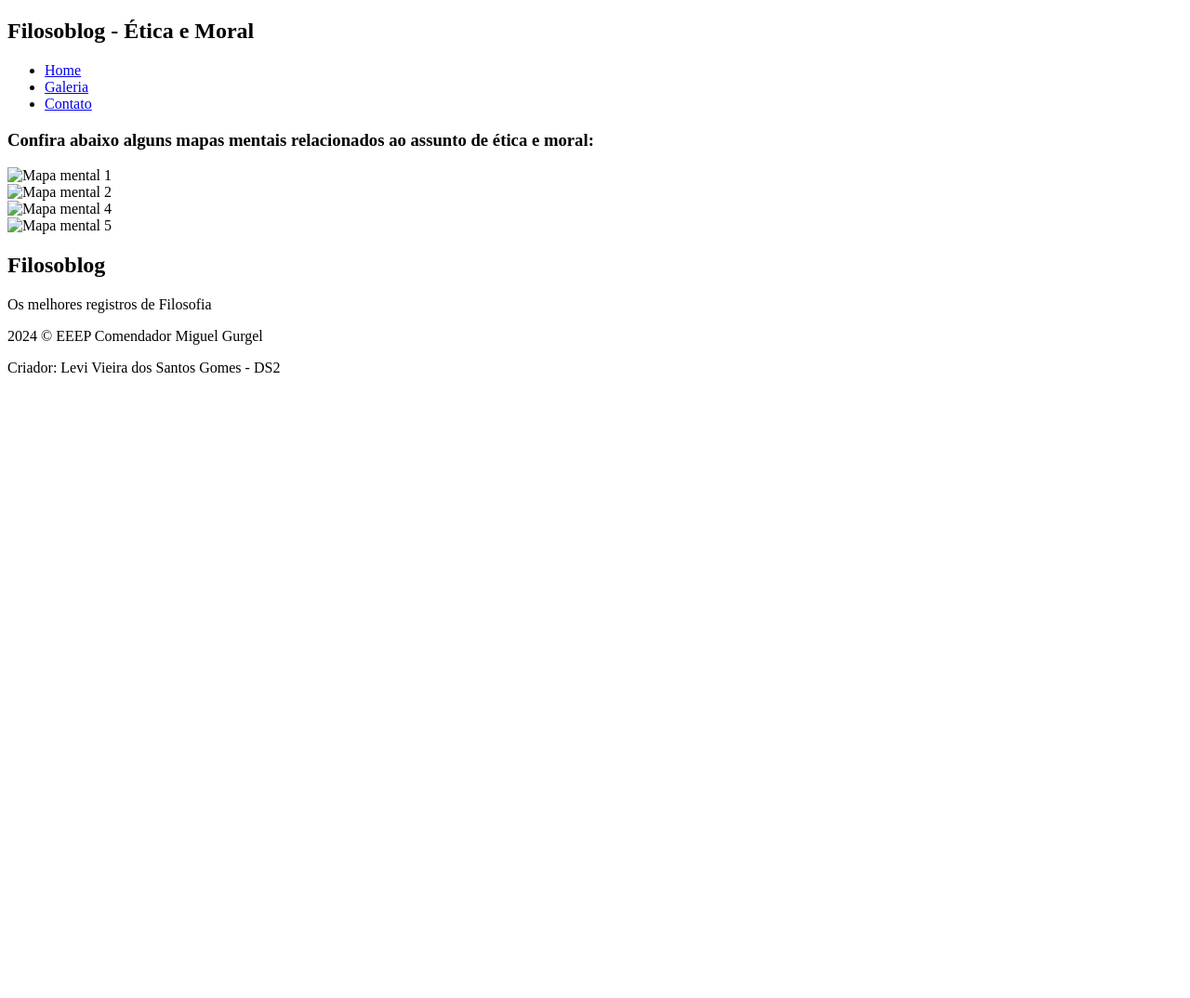
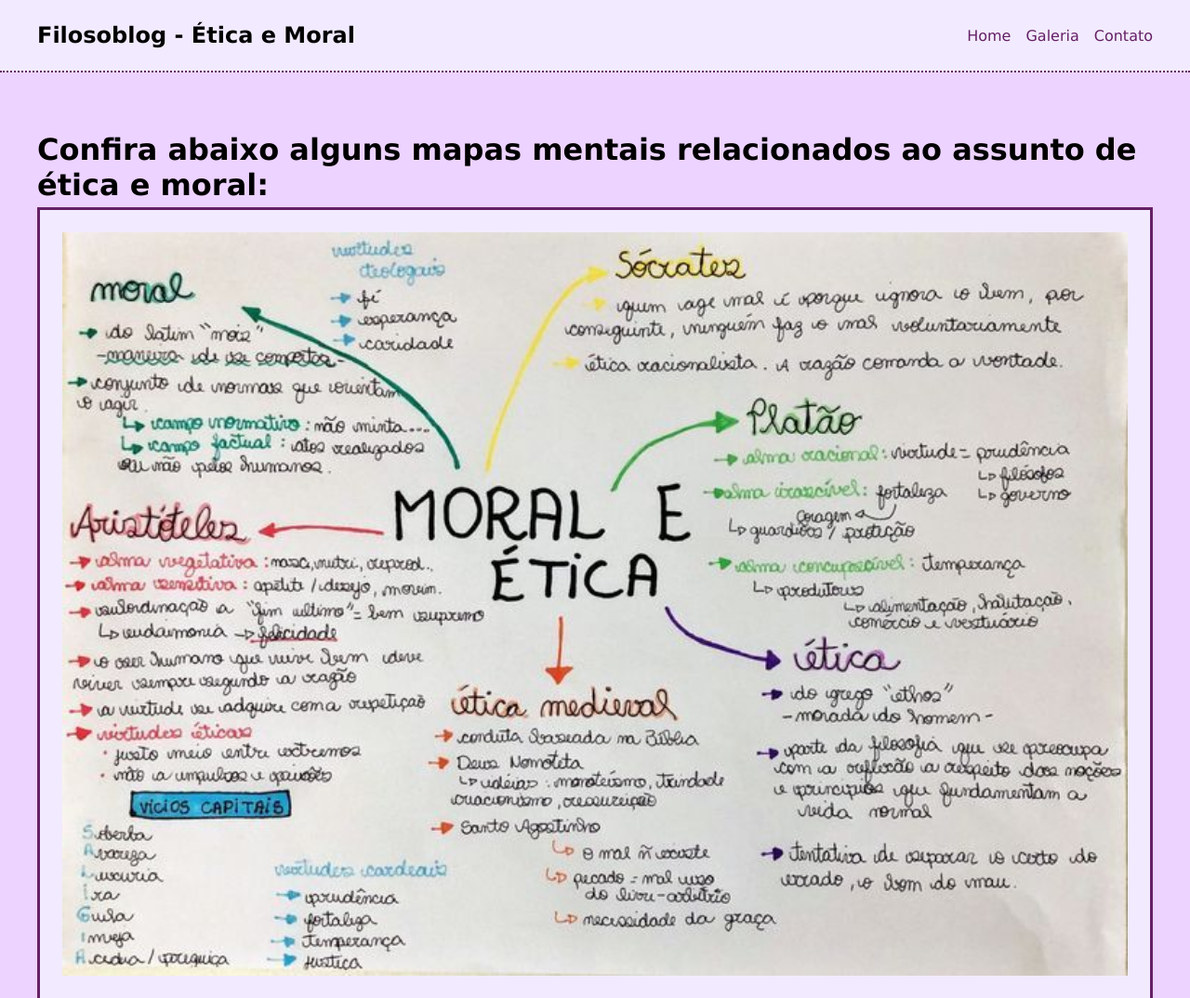
Before and after one commit to Leviv17/Filosoblog, a plain HTML site: page galeria_filosoblog.html in a window 1280 px wide. Shown: the top 1074 px of the page at 93% size. Before the commit the page ends 800 px from the top, so only its background shows below. Drawn offline with Linux system fonts and the light colour scheme.

Commit message:
Fix HTML structure and update stylesheet reference
Updated stylesheet link and corrected HTML formatting.

```diff
--- a/galeria_filosoblog.html
+++ b/galeria_filosoblog.html
@@ -4,7 +4,7 @@
     <meta charset="UTF-8">
     <meta name="viewport" content="width=device-width, initial-scale=1.0">
     <title>Galeria de Mapas Mentais - Ética e Moral</title>
-    <link rel="stylesheet" href="css/styler.css" />
+    <link rel="stylesheet" href="style_galeria.css" />
 </head>
 <body>
     <nav id="navbar">
@@ -21,16 +21,16 @@
     <main id="maps_galery">
         <h3>Confira abaixo alguns mapas mentais relacionados ao assunto de ética e moral:</h3>
         <article class="post">
-            <img src="img/mapa_mental1.jpg" alt="Mapa mental 1" />
+            <img src="mapa_mental1.jpg" alt="Mapa mental 1" />
         </article>
         <article class="post">
-            <img src="img/mapa_mental2.jpg" alt="Mapa mental 2" />
+            <img src="mapa_mental2.jpg" alt="Mapa mental 2" />
         </article>
         <article class="post">
-            <img src="img/mapa_mental3.jpg" alt="Mapa mental 4" />
+            <img src="mapa_mental3.jpg" alt="Mapa mental 4" />
         </article>
         <article class="post">
-            <img src="img/etica_moral.jpg" alt="Mapa mental 5" />
+            <img src="etica_moral.jpg" alt="Mapa mental 5" />
         </article>
     </main>
   </div>
```
